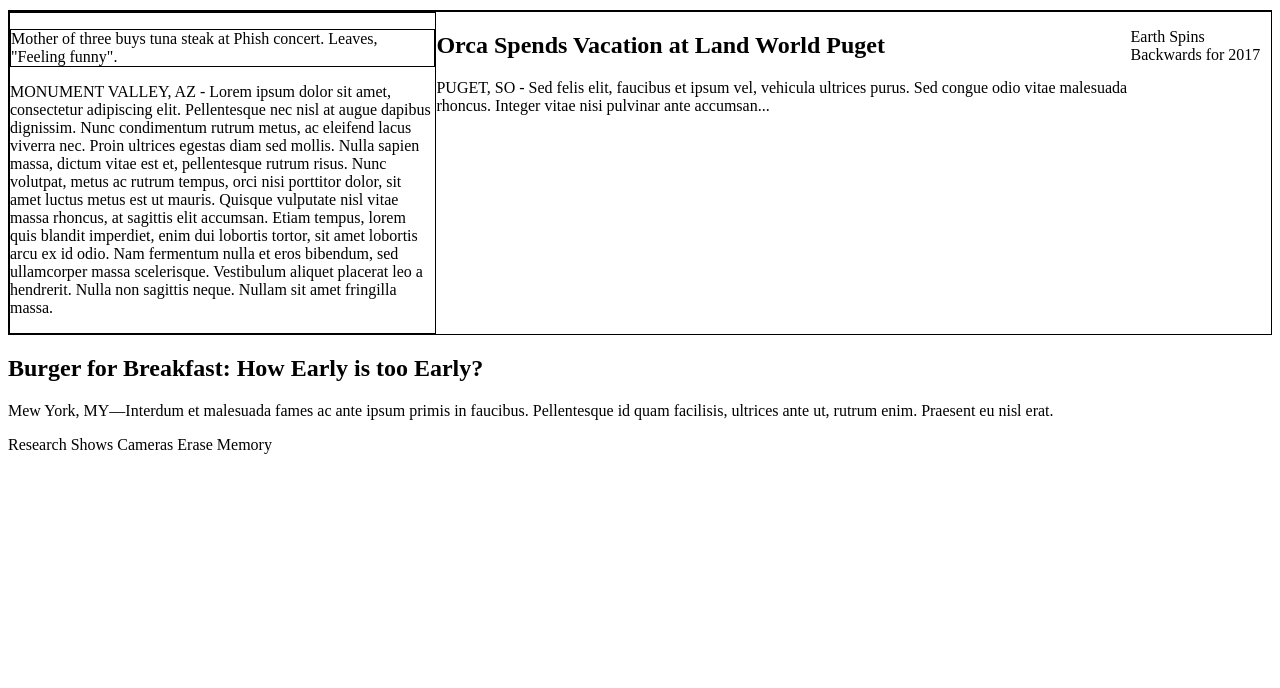
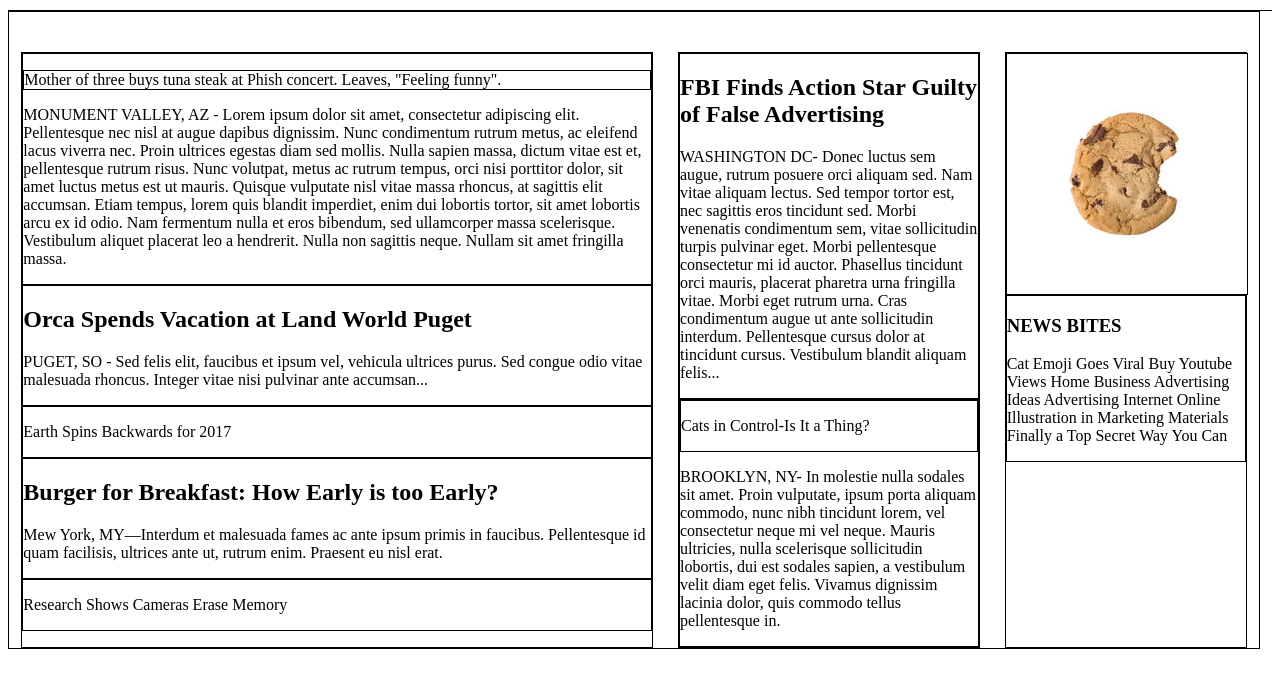
Before and after one commit to Perdudum/mytimes, a plain HTML site: page index.html in a window 1280 px wide. Shown: the part 88-776 px from the top of the page. Drawn offline with Linux system fonts and the light colour scheme.

Commit message:
Second commit

```diff
--- a/index.html
+++ b/index.html
@@ -29,11 +29,11 @@
 
 <div class="container">
 
-    <div class="column_large">
+    <div class="column_left">
+
         <div class="cl_story1">
-            <p class="story1_title">Mother of three buys tuna steak at Phish concert. Leaves, "Feeling funny".</p>
+            <p class="cl_story1_title">Mother of three buys tuna steak at Phish concert. Leaves, "Feeling funny".</p>
             <p>MONUMENT VALLEY, AZ - Lorem ipsum dolor sit amet, consectetur adipiscing elit. Pellentesque nec nisl at augue dapibus dignissim. Nunc condimentum rutrum metus, ac eleifend lacus viverra nec. Proin ultrices egestas diam sed mollis. Nulla sapien massa, dictum vitae est et, pellentesque rutrum risus. Nunc volutpat, metus ac rutrum tempus, orci nisi porttitor dolor, sit amet luctus metus est ut mauris. Quisque vulputate nisl vitae massa rhoncus, at sagittis elit accumsan. Etiam tempus, lorem quis blandit imperdiet, enim dui lobortis tortor, sit amet lobortis arcu ex id odio. Nam fermentum nulla et eros bibendum, sed ullamcorper massa scelerisque. Vestibulum aliquet placerat leo a hendrerit. Nulla non sagittis neque. Nullam sit amet fringilla massa. </p>
-        </div>
         </div>
 
         <div class="cl_story2">
@@ -41,18 +41,55 @@
             <p>PUGET, SO - Sed felis elit, faucibus et ipsum vel, vehicula ultrices purus. Sed congue odio vitae malesuada rhoncus. Integer vitae nisi pulvinar ante accumsan... </p>
         </div>
 
-    <div class="cl_story3"></div>
+        <div class="cl_story3">
             <p>Earth Spins Backwards for 2017</p>
         </div>
 
-    <div class="cl_story4"></div>
+        <div class="cl_story4">
             <h2>Burger for Breakfast: How Early is too Early?</h1>
             <p>Mew York, MY—Interdum et malesuada fames ac ante ipsum primis in faucibus. Pellentesque id quam facilisis, ultrices ante ut, rutrum enim. Praesent eu nisl erat.</p>
+        </div>
+
+        <div class="cl_story5">
             <p>Research Shows Cameras Erase Memory</p>
         </div>
 
     </div>
 
+    <div class="column_center">
+
+        <div class="cc_story1">
+            <h2>FBI Finds Action Star Guilty of False Advertising</h2>
+            <p>WASHINGTON DC- Donec luctus sem augue, rutrum posuere orci aliquam sed. Nam vitae aliquam lectus. Sed tempor tortor est, nec sagittis eros tincidunt sed. Morbi venenatis condimentum sem, vitae sollicitudin turpis pulvinar eget. Morbi pellentesque consectetur mi id auctor. Phasellus tincidunt orci mauris, placerat pharetra urna fringilla vitae. Morbi eget rutrum urna. Cras condimentum augue ut ante sollicitudin interdum. Pellentesque cursus dolor at tincidunt cursus. Vestibulum blandit aliquam felis... </p>
+        </div>
+
+        <div class="cc_story2">
+
+            <div class="cc_story2_title">
+                <p>Cats in Control-Is It a Thing?</p>
+            </div>
+
+            <p>BROOKLYN, NY- In molestie nulla sodales sit amet. Proin vulputate, ipsum porta aliquam commodo, nunc nibh tincidunt lorem, vel consectetur neque mi vel neque. Mauris ultricies, nulla scelerisque sollicitudin lobortis, dui est sodales sapien, a vestibulum velit diam eget felis. Vivamus dignissim lacinia dolor, quis commodo tellus pellentesque in. </p>
+
+        </div>
+
+    </div>
+
+    <div class="column_right">
+
+        <div class="cr_story1_img">
+
+        </div>
+
+        <div class="cr_story1">
+            <h3>NEWS BITES</h3>
+            <p>Cat Emoji Goes Viral Buy Youtube Views Home Business Advertising Ideas Advertising Internet Online Illustration in Marketing Materials Finally a Top Secret Way You Can</p>
+        </div>
+
+    </div>
+
+</div>
 
 </body>
+
 </html>
--- a/resources/css/style.css
+++ b/resources/css/style.css
@@ -32,18 +32,78 @@ nav span {
 
 .container {
     display: flex;
+    width: 1250px;
+    justify-content: space-around;
     border: 1px solid black;
 }
 
-.column_large {
+.column_left {
+    display: flex;
+    flex-direction: column;
     width: 630px;
+    border: 1px solid black;
+    margin-top: 40px;
+}
+
+.cl_story1 {
     border: 1px solid black;
 }
 
-.story1 {
+.cl_story1_title {
     border: 1px solid black;
 }
 
-.story1_title {
+.cl_story2 {
     border: 1px solid black;
 }
+
+.cl_story3 {
+    border: 1px solid black;
+}
+
+.cl_story4 {
+    border: 1px solid black;
+}
+
+.cl_story5 {
+    border: 1px solid black;
+}
+
+.column_center {
+    display: flex;
+    flex-direction: column;
+    width: 300px;
+    border: 1px solid black;
+    margin-top: 40px;
+}
+
+.cc_story1 {
+    border: 1px solid black;
+}
+
+.cc_story2 {
+    border: 1px solid black;
+}
+
+.cc_story2_title {
+    border: 1px solid black;
+}
+
+.column_right {
+    display: flex;
+    flex-direction: column;
+    width: 240px;
+    border: 1px solid black;
+    margin-top: 40px;
+}
+
+.cr_story1_img {
+    height: 240px;
+    width: 240px;
+    border: 1px solid black;
+    background-image: url("../images/img-news-bite.png");
+}
+
+.cr_story1 {
+    border: 1px solid black;
+}
```
Lines whose indentation alone changed are shown as unchanged.
